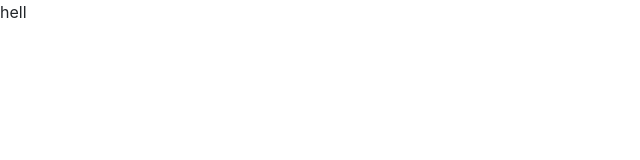
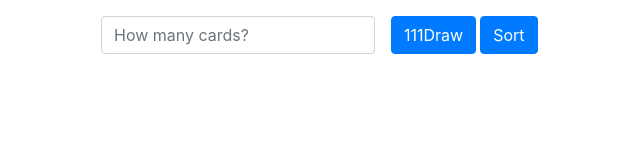
Before and after one commit to Pedro274/card_project_with_algorithms, a website: page src/index.html in a window 1280 px wide. Shown: the whole page, without its empty margins (0-640 px from the left). Drawn offline with nearby package versions, Linux system fonts and the light colour scheme.

Commit message:
Revert "jejkejke"
This reverts commit e59906b14b0e538304ef26fd93d5b4434a5d2e0f.

```diff
--- a/src/index.html
+++ b/src/index.html
@@ -14,21 +14,29 @@
     <!-- FontAwesome -->
     <script src="https://kit.fontawesome.com/663652a9a6.js" crossorigin="anonymous"></script>
 
+    <!-- Title Icon -->
+    <link rel = "icon" href ="https://www.pngrepo.com/download/181373/sort-arrows.png" type = "image/x-icon">
+
     <!-- Title -->
     <title>BubbleSorting</title>
-    <link rel = "icon" href ="https://www.pngrepo.com/download/181373/sort-arrows.png" type = "image/x-icon">
+
+
+
 </head>
 <body>
 
+    <!--html content-->
+    <div class="container">
+        <form class="form-inline mt-3">
+            <div class="form-group mx-sm-3 mb-2">
+            <input id="amount" type="password" class="form-control" id="inputPassword2" placeholder="How many cards?">
+            </div>
+            <button type="submit" id="draw" class="btn btn-primary mb-2 mr-1">111Draw</button>
+            <button type="submit" id="sort" class="btn btn-primary mb-2">Sort</button>
+        </form>
+    </div>
 
 
-
-
-
-
-    <!--html content-->
-
-<p>hell</p>
 
 
     <script src="https://code.jquery.com/jquery-3.4.1.slim.min.js" integrity="sha384-J6qa4849blE2+poT4WnyKhv5vZF5SrPo0iEjwBvKU7imGFAV0wwj1yYfoRSJoZ+n" crossorigin="anonymous"></script>
```
